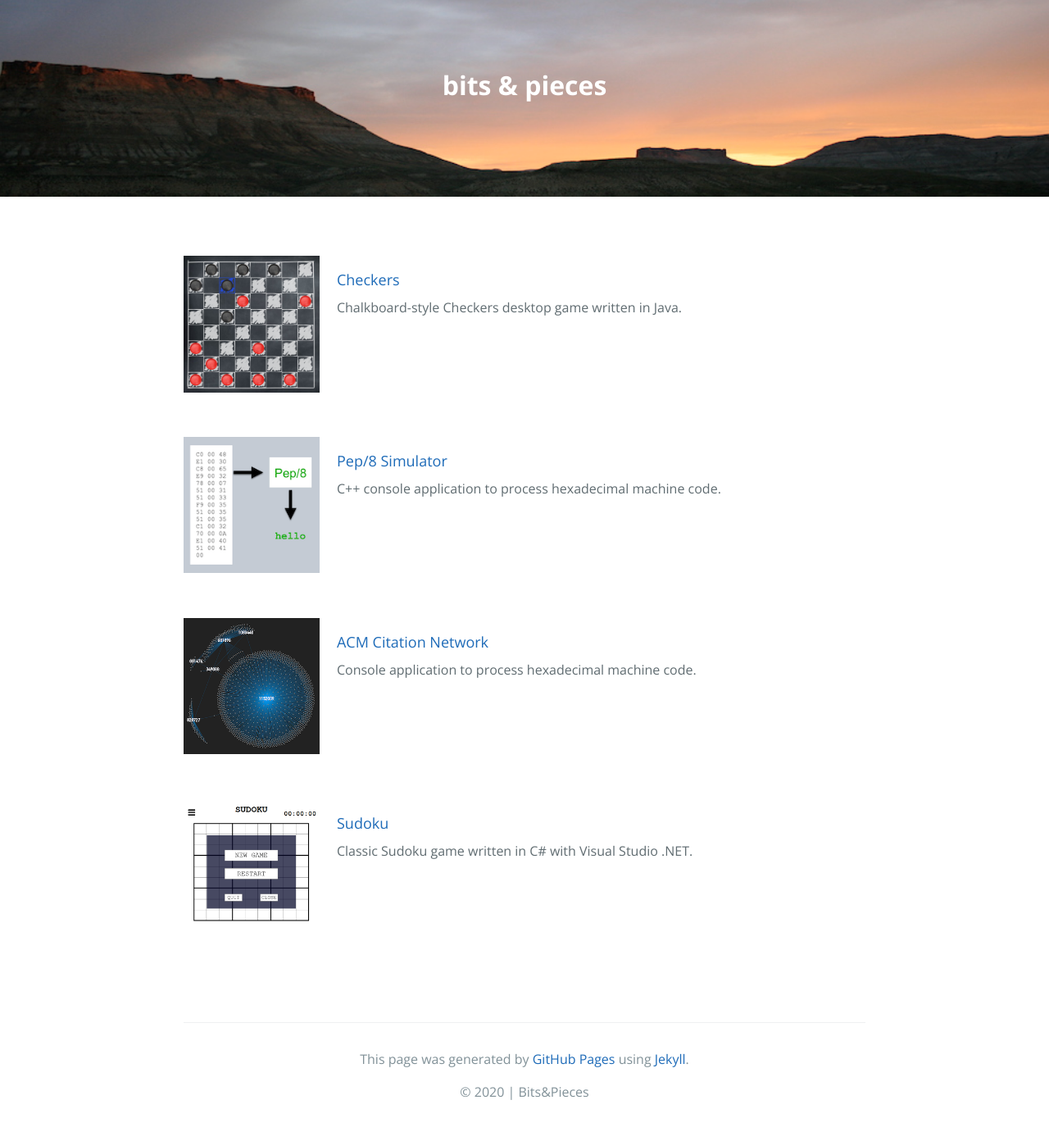
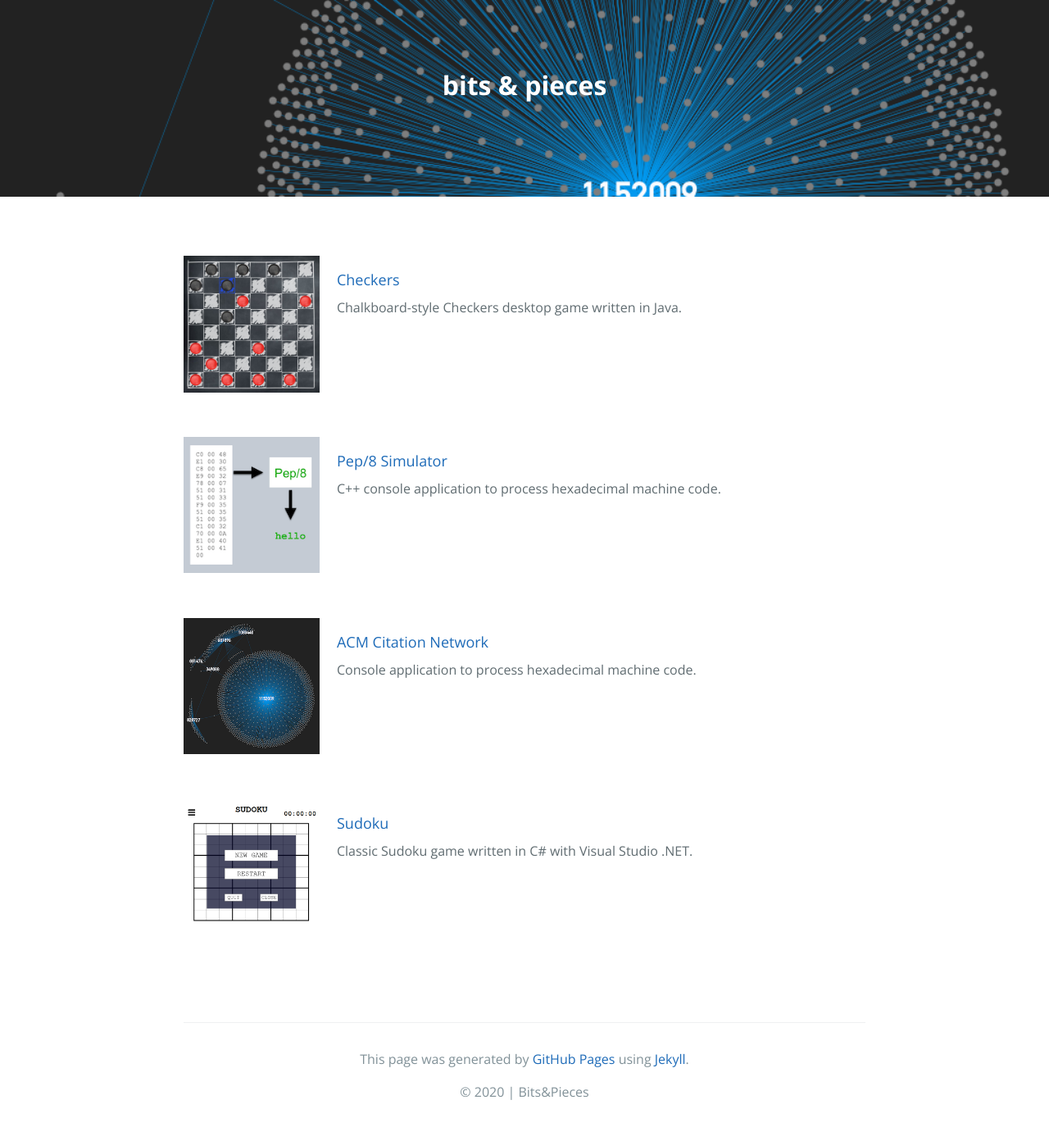
Before and after one commit to gdpeters/gdpeters.github.io, a Jekyll site: the page built from README.md, in a window 1280 px wide. Shown: the whole page at 82% size. Built offline with Jekyll 4.4.1, drawn with Linux system fonts in a browser that asks for light colours; our own code applies the rules of GitHub Pages for plain Markdown files; the repository's description, which GitHub fills in, is left out.

Commit message:
replaced header image

```diff
--- a/_sass/jekyll-theme-cayman.scss
+++ b/_sass/jekyll-theme-cayman.scss
@@ -112,7 +112,7 @@ a {
   text-align: center;
   background-color: $header-bg-color;
   //background-image: linear-gradient(120deg, $header-bg-color-secondary, $header-bg-color, url("/images/wyoming.jpg"));
-  background-image: url(/images/wyoming.jpg);
+  background-image: url(/images/acm_renderedGraph.png);
   //width: 100%;
   height: 50%;
   background-repeat: no-repeat;
```
Also changed, not shown: images/acm_renderedGraph.png (added).
